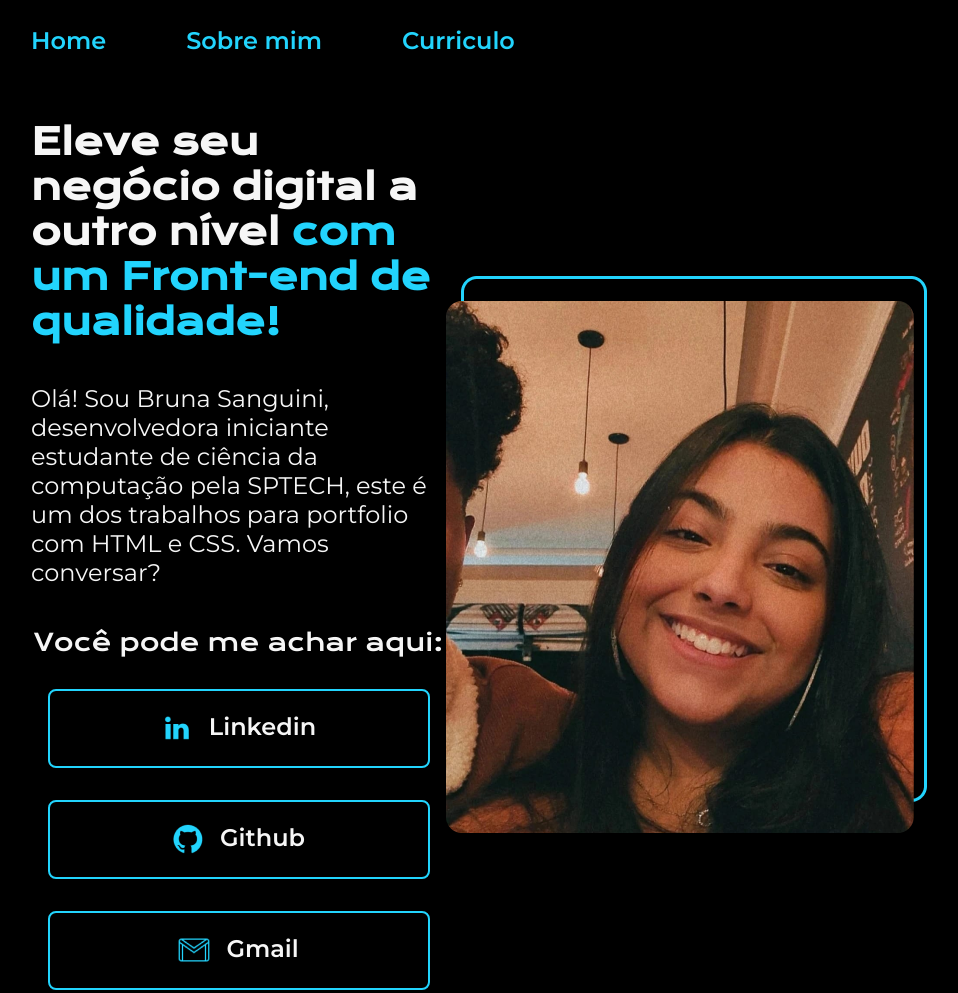
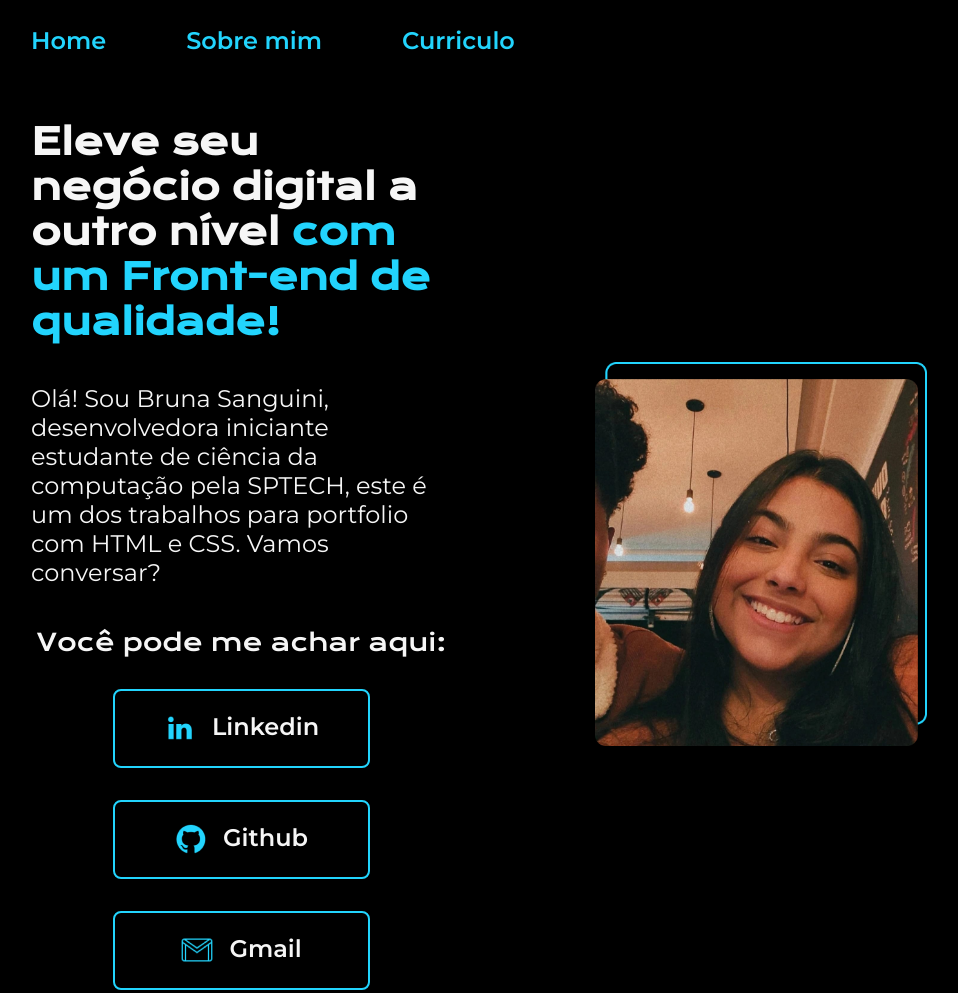
Before and after one commit to Brusanguini/Portifolio, a plain HTML site: page index.html in a window 1280 px wide. Shown: the whole page, without its empty margins (161-1119 px from the left). Drawn offline with nearby package versions, Linux system fonts and the light colour scheme.

Commit message:
Atualização das unidades de medida

```diff
--- a/index.html
+++ b/index.html
@@ -35,7 +35,7 @@
 
             </div>
         </section>
-        <img src="./assets/Imagem.png" alt="foto de perfil">
+        <img class="foto-perfil" src="./assets/Imagem.png" alt="foto de perfil">
     </main>
 </body>
 </html>
--- a/styles/style.css
+++ b/styles/style.css
@@ -33,7 +33,7 @@ body{
 
 .menu-link {
     font-family: var(--fonte-secundaria);
-    font-size: 24px;
+    font-size: 1.5rem;
     font-weight: 600;
     color: var(--cor-terciaria);
     text-decoration: none;
@@ -43,17 +43,18 @@ body{
     display: flex;
     align-items: center;
     justify-content: space-between;
+    gap: 82px;
 }
 
 .apresentacao-conteudo {
-    width: 625px;
+    width: 47%;
     display: flex;
     flex-direction: column;
     gap: 40px;
 }
 
 .apresentacao-conteudo-titulo {
-    font-size: 36px;
+    font-size: 2.25rem;
     font-family: var(--fonte-primaria);
 }
 
@@ -62,12 +63,12 @@ body{
 }
 
 .texto-principal {
-    font-size: 24px;
+    font-size: 1.5rem;
     font-family: var(--fonte-secundaria);
 }
 
 .apresentacao-conteudo-texto {
-    font-size: 18px;
+    font-size: 1.125rem;
     font-family: var(--fonte-secundaria);
 }
 
@@ -82,7 +83,7 @@ body{
 .links-titulo {
     font-family: var(--fonte-primaria);
     font-weight: 400;
-    font-size: 24px;
+    font-size: 1.5rem;
 }
 
 .link {
@@ -92,13 +93,13 @@ body{
 
     border: 2px solid var(--cor-terciaria);
     border-radius: 8px;
-    width: 378px;
+    width: 60%;
     padding: 21.5px 0;
     text-align: center;
     text-decoration: none;
     font-family: var(--fonte-secundaria);
     font-weight: 600;
-    font-size: 24px;
+    font-size: 1.5rem;
     color: var(--cor-secundaria);
 }
 
@@ -122,8 +123,12 @@ body{
 }
 
 .conteudo-curriculo {
-    width: 625px;
+    width: 50%;
     display: flex;
     flex-direction: column;
     gap: 20px;
 }
+
+.foto-perfil {
+    width: 37%;
+}
```
Also changed, not shown: about.html (+1 -1 lines), curriculo.html (+1 -1 lines).
